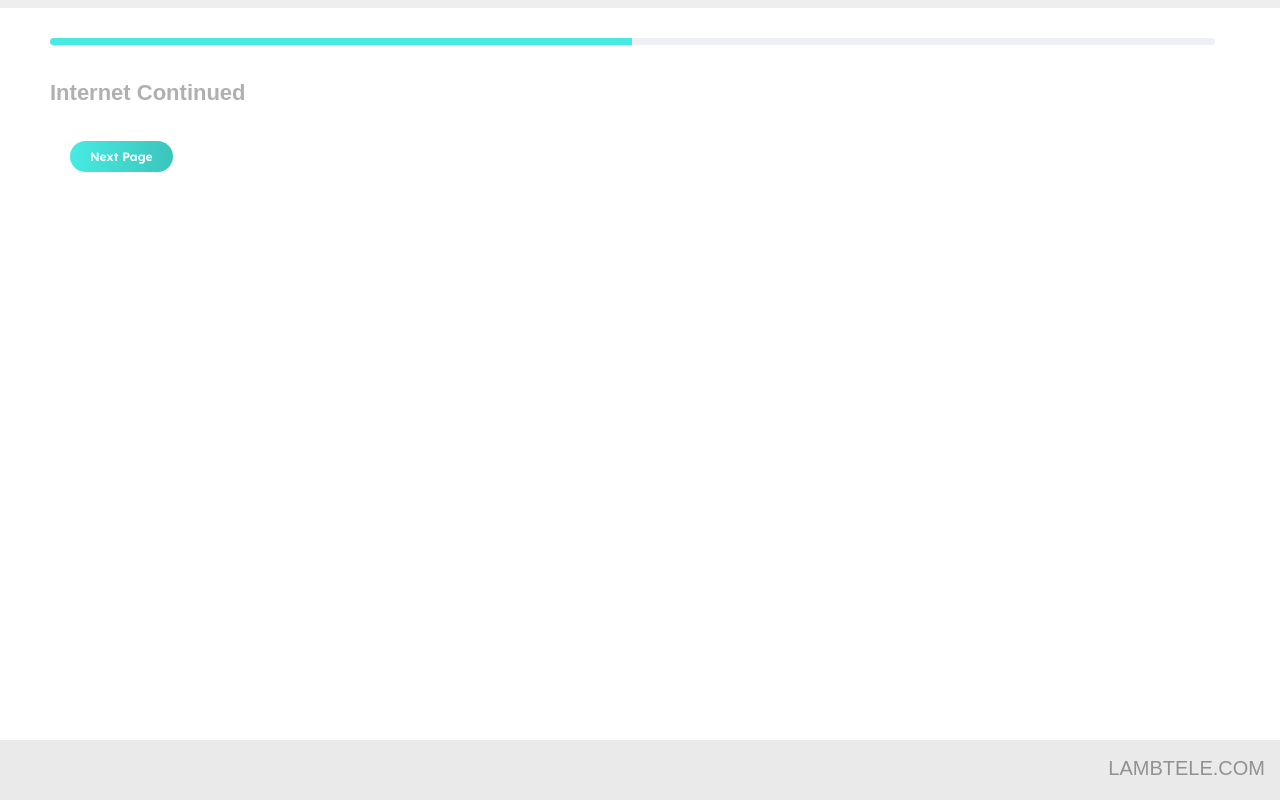
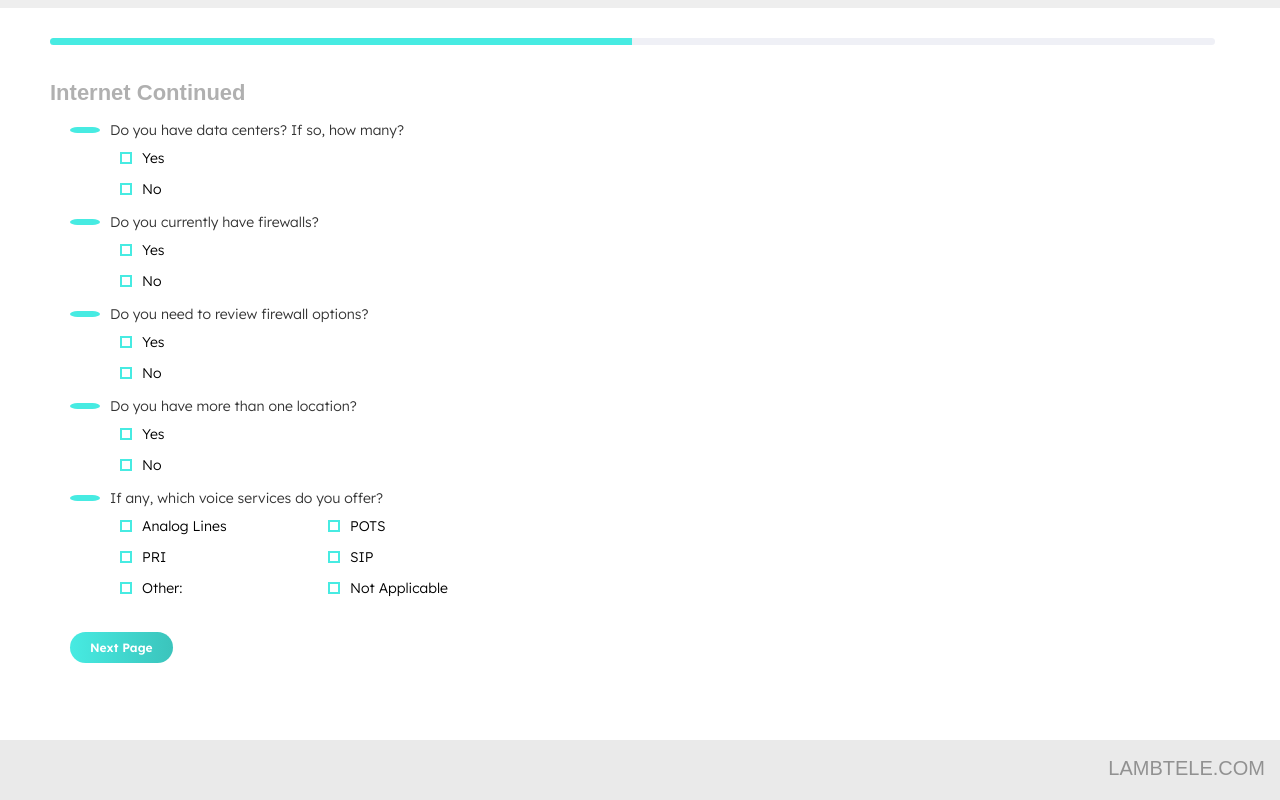
Before and after one commit to ramagall/RecEngine, a React (Vite) app in the folder rec-engine/frontend/: page /internet2 in a window 1280 px wide. Built offline with nearby package versions, Linux system fonts and the light colour scheme; a web font is replaced by a local one.

Commit message:
internet1 and internet2
still needs a few more components

```diff
--- a/rec-engine/frontend/src/internet/internet2.jsx
+++ b/rec-engine/frontend/src/internet/internet2.jsx
@@ -41,6 +41,37 @@ const Internet2 = () => {
       <ProgressBar progress={progress} />
       <PageHeader title="Internet Continued" />
 
+      <CheckboxGroup
+        label="Do you have data centers? If so, how many?"
+        options={["Yes", "No"]}
+        selectedOptions={selectedOptions}
+        onChange={handleCheckboxChange}
+      />
+      <CheckboxGroup
+        label="Do you currently have firewalls?"
+        options={["Yes", "No"]}
+        selectedOptions={selectedOptions}
+        onChange={handleCheckboxChange}
+      />
+      <CheckboxGroup
+        label="Do you need to review firewall options?"
+        options={["Yes", "No"]}
+        selectedOptions={selectedOptions}
+        onChange={handleCheckboxChange}
+      />
+      <CheckboxGroup
+        label="Do you have more than one location?"
+        options={["Yes", "No"]}
+        selectedOptions={selectedOptions}
+        onChange={handleCheckboxChange}
+      />
+      <CheckboxGroup
+        label="If any, which voice services do you offer?"
+        options={["Analog Lines", "POTS", "PRI", "SIP", "Other:", "Not Applicable"]}
+        selectedOptions={selectedOptions}
+        onChange={handleCheckboxChange}
+        columns={2}
+      />
       <Button label="Next Page"
               onClick={() => {
                 handleNext();
--- a/rec-engine/frontend/src/internet/internet3.jsx
+++ b/rec-engine/frontend/src/internet/internet3.jsx
@@ -33,6 +33,21 @@ const Internet3 = () => {
       <ProgressBar progress={progress} />
       <PageHeader title="Internet Continued" />
 
+      <CheckboxGroup
+        label="Do you need to connect to any public cloud providers?"
+        options={["Yes", "No", "Unsure"]}
+        selectedOptions={selectedOptions}
+        onChange={handleCheckboxChange}
+      />
+
+      <CheckboxGroup
+        label="Do you have any compliance or security requirements?"
+        options={["CCPA", "FDCC", "FEDRAMP", "FINRA", "ITAR", "NERC", "FISMA", "GDPR", "HIPPA", "NIST", "SOC2", "Other:" ]}
+        selectedOptions={selectedOptions}
+        onChange={handleCheckboxChange}
+        columns={2}
+      />
+
       <Button
         label="Next Section"
         onClick={() => {
```
